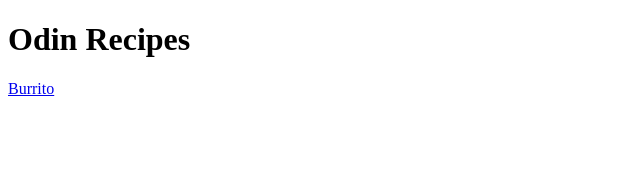
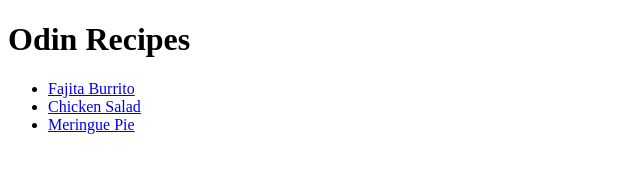
Before and after one commit to Norris-A/odin-recipes, a plain HTML site: page index.html in a window 1280 px wide. Shown: the whole page, without its empty margins (0-640 px from the left). Drawn offline with Linux system fonts and the light colour scheme.

Commit message:
Update recipes
Update burrito recipe to be more precise and add
two new ones to populate.

```diff
--- a/index.html
+++ b/index.html
@@ -10,6 +10,10 @@
     <body>
         <h1>Odin Recipes</h1>
 
-        <a href="recipes/burrito.html">Burrito</a>
+        <ul>
+            <li><a href="recipes/fajita-burrito.html">Fajita Burrito</a></li>
+            <li><a href="recipes/chicken-salad.html">Chicken Salad</a></li>
+            <li><a href="recipes/meringue-pie.html">Meringue Pie</a></li>
+        </ul>
     </body>
 </html>
```
Also changed, not shown: recipes/chicken-salad.html (added), recipes/fajita-burrito.html (renamed from recipes/burrito.html), recipes/meringue-pie.html (added).
